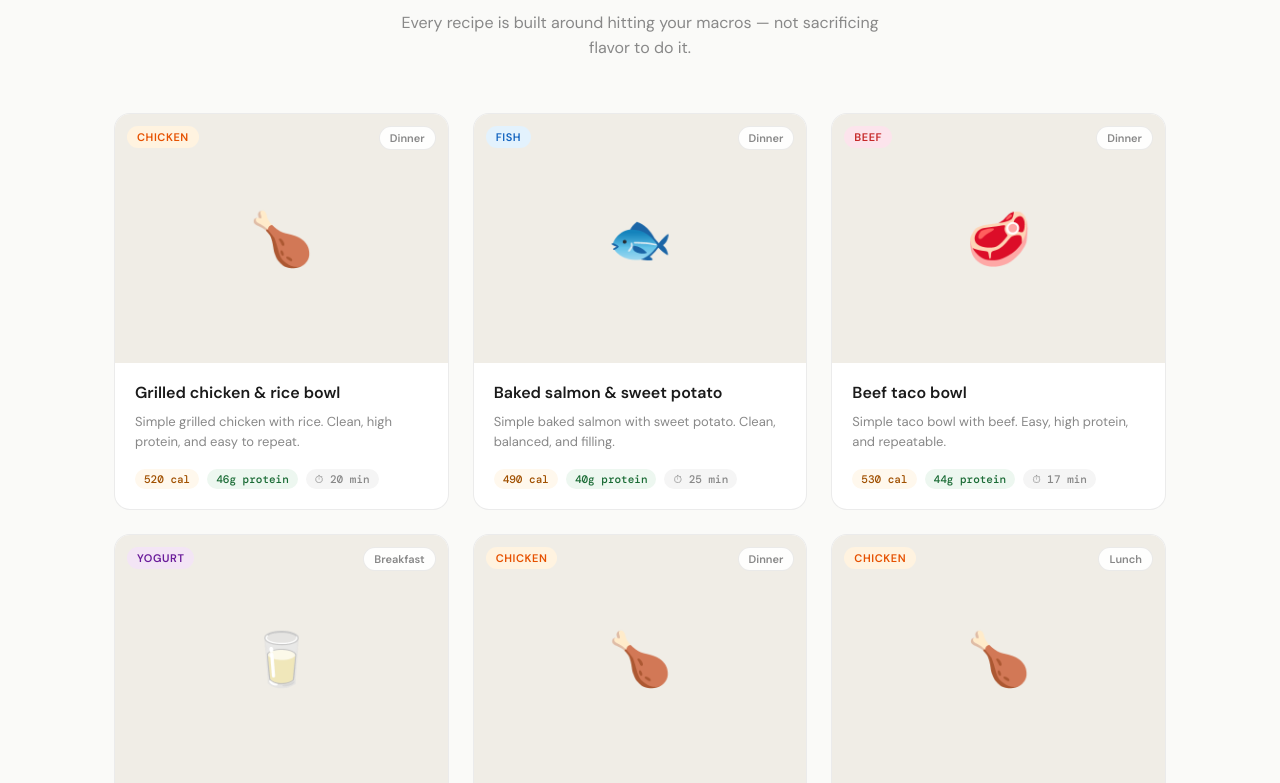
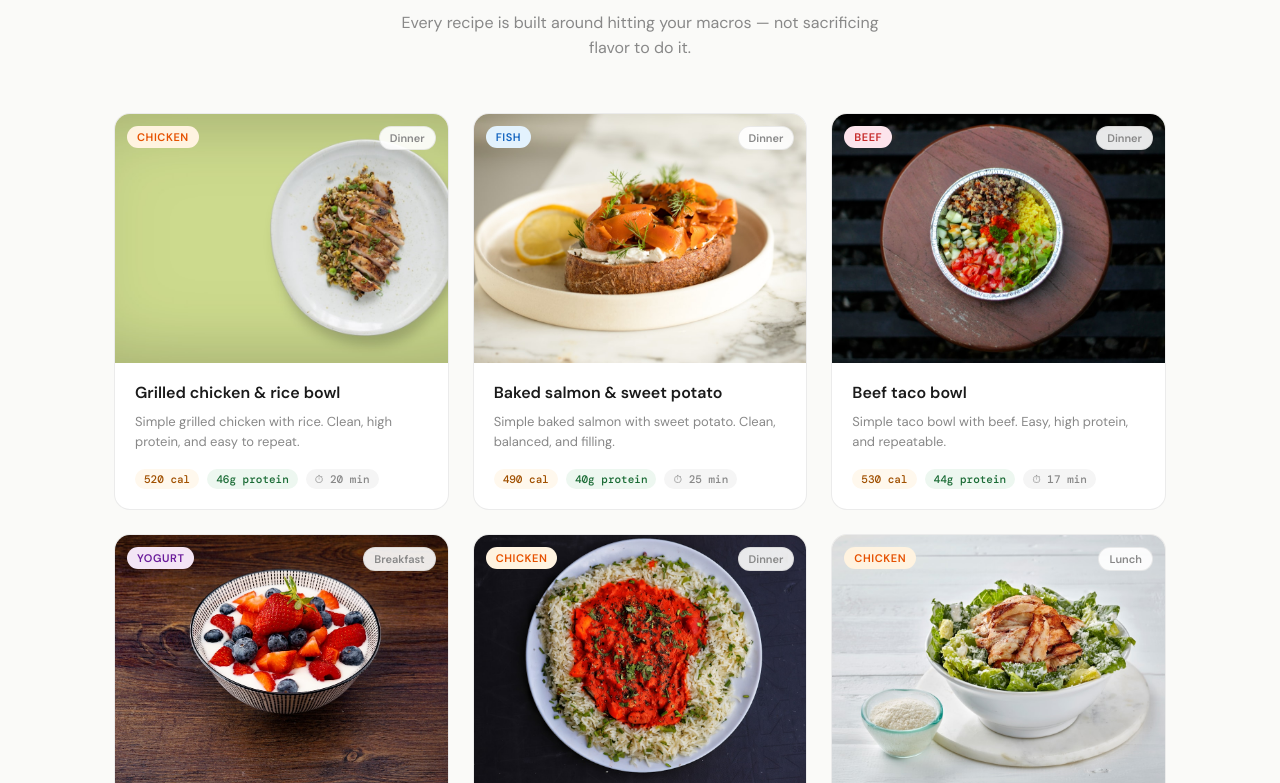
Before and after one commit to joe189/joesmealmap, a Next.js app: page / in a window 1280 px wide. Shown: the part 1457-2240 px from the top of the page. Built offline with nearby package versions, Linux system fonts and the light colour scheme.

Commit message:
feat: show recipe images in homepage featured cards

```diff
--- a/app/page.tsx
+++ b/app/page.tsx
@@ -2,6 +2,8 @@ import Link from 'next/link';
 import Image from 'next/image';
 import NavBar from '@/components/NavBar';
 import recipesRaw from '@/lib/recipes-merged.json';
+import { readdirSync } from 'fs';
+import { join } from 'path';
 
 type Recipe = {
   slug: string; name: string; type: string; proto: string;
@@ -56,6 +58,16 @@ export default function HomePage() {
   const featured = FEATURED_SLUGS
     .map(slug => recipes.find(r => r.slug === slug))
     .filter(Boolean) as Recipe[];
+
+  let slugsWithImages: string[] = [];
+  try {
+    slugsWithImages = readdirSync(join(process.cwd(), 'public', 'recipes'))
+      .filter(f => f.endsWith('.jpg'))
+      .map(f => f.replace('.jpg', ''));
+  } catch {
+    // public/recipes/ does not exist yet — no images downloaded
+  }
+  const imageSet = new Set(slugsWithImages);
 
   return (
     <>
@@ -163,11 +175,21 @@ export default function HomePage() {
                 return (
                   <Link key={recipe.slug} href={`/recipes/${recipe.slug}`} className="recipe-card">
                     <div className="recipe-card-img-wrap">
-                      <div className="recipe-card-img-placeholder">
-                        <span className="recipe-card-img-emoji">
-                          {PROTO_EMOJI[recipe.proto] ?? '🍴'}
-                        </span>
-                      </div>
+                      {imageSet.has(recipe.slug) ? (
+                        <img
+                          src={`/recipes/${recipe.slug}.jpg`}
+                          alt={recipe.name}
+                          width={400}
+                          height={300}
+                          style={{ width: '100%', height: '100%', objectFit: 'cover', display: 'block' }}
+                        />
+                      ) : (
+                        <div className="recipe-card-img-placeholder">
+                          <span className="recipe-card-img-emoji">
+                            {PROTO_EMOJI[recipe.proto] ?? '🍴'}
+                          </span>
+                        </div>
+                      )}
                       <div
                         className="recipe-card-proto-tag"
                         style={{ background: protoColor.bg, color: protoColor.text }}
```
